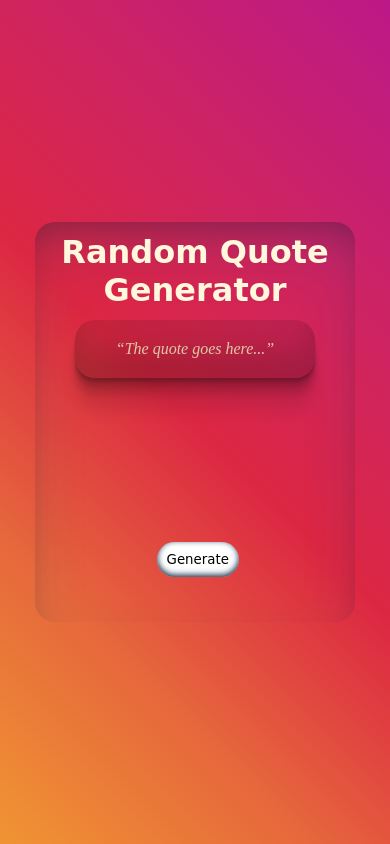
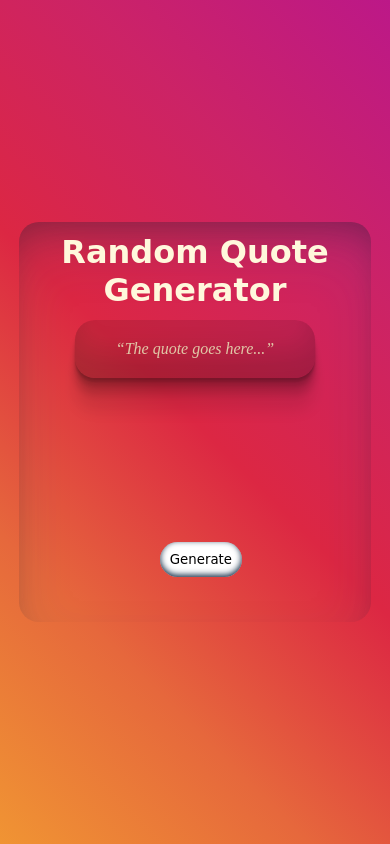
Before and after one commit to Vamshi2702/random-quote-generator, a plain HTML site: page index.html in a window 390 px wide. Drawn offline with Linux system fonts and the light colour scheme.

Commit message:
Update quote.css

```diff
--- a/quote.css
+++ b/quote.css
@@ -61,14 +61,14 @@ button:hover {
     .card {
         position: absolute;
         height: 25em;
-        width: 20em;
+        width: 22em;
     }
     #js-quote-text {
         width: 15em;
     }
 }
 
-@media screen and (max-width: 390px) {
+/* @media screen and (max-width: 390px) {
     .card {
         position: absolute;
         height: 25em;
@@ -82,7 +82,7 @@ button:hover {
         top: 80%;
         left: 38%;
     }
-}
+} */
 /* @media screen and (max-width: 360px) {
     .card {
         position: absolute;
```
